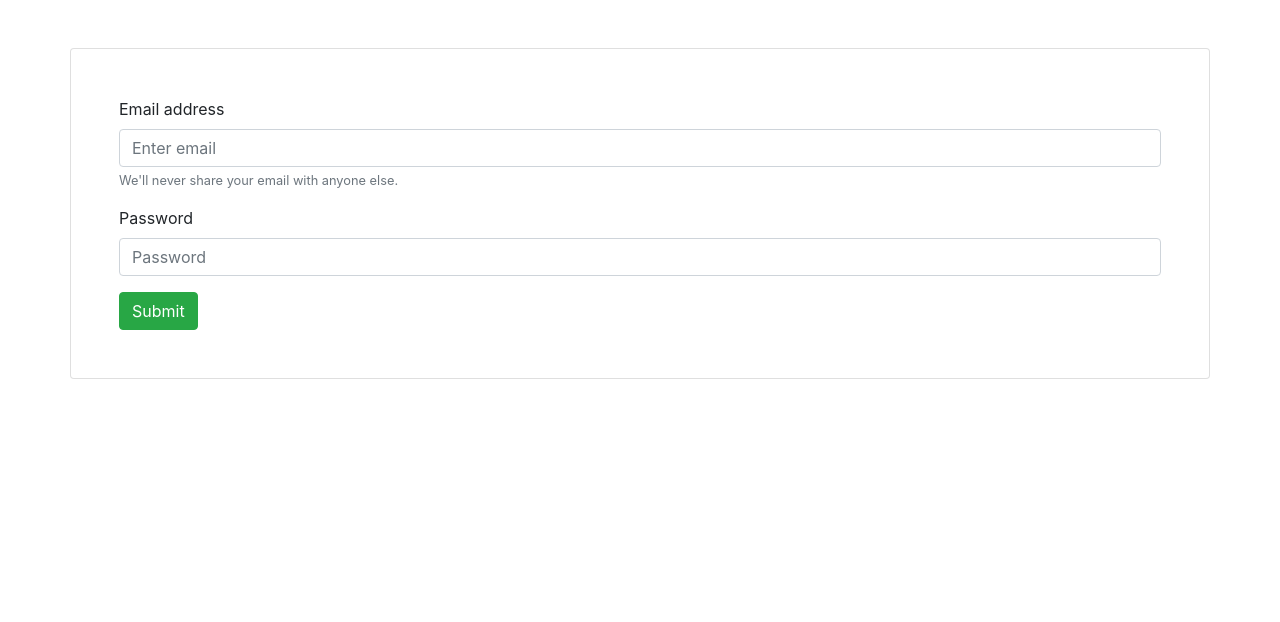
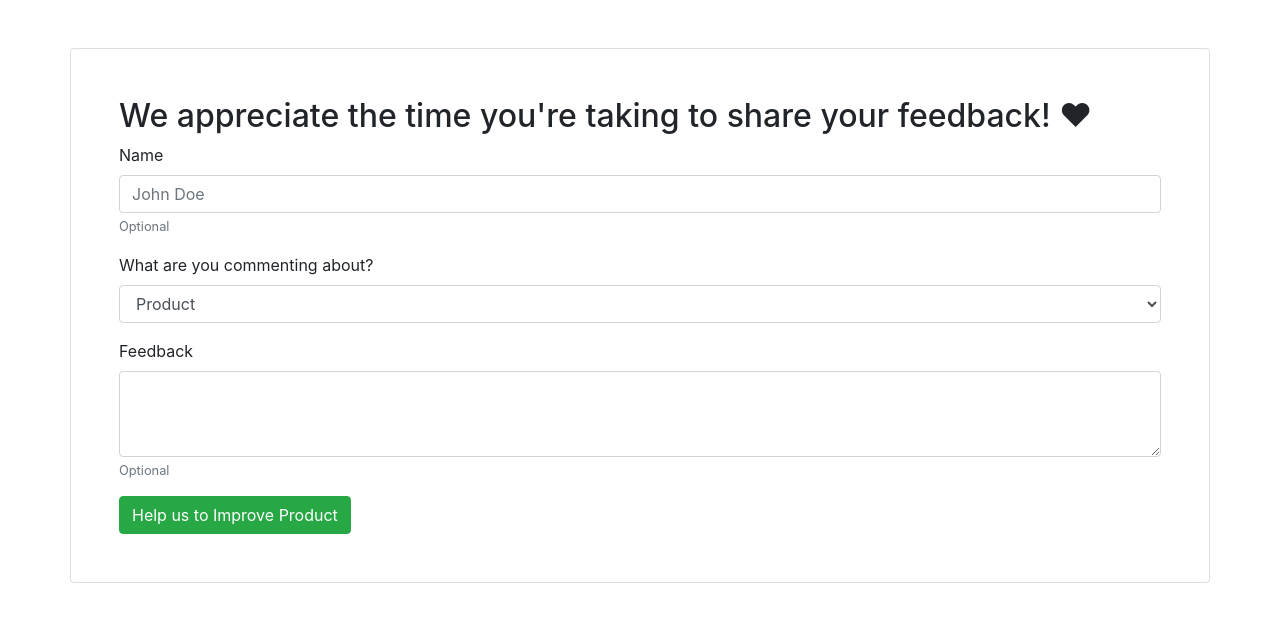
Before and after one commit to JowettC/hackthon-SG-AI, a Flask app: page /form in a window 1280 px wide. Shown: the top 622 px of the page. Run offline with Flask 2, Linux system fonts and the light colour scheme; some libraries are stand-ins or nearby versions.

Commit message:
updates on input

```diff
--- a/Frontend/templates/form.html
+++ b/Frontend/templates/form.html
@@ -10,19 +10,28 @@
 
     {% block content %}
         <div class="section d-flex justify-content-center align-items-center">
-            <div class="container card m-5 p-5">
+            <div class="container card m-2 mt-5 p-5">
                 <form>
+                    <h2>We appreciate the time you're taking to share your feedback! ❤</h2>
                     <div class="form-group">
-                        <label for="exampleInputEmail1">Email address</label>
-                        <input type="email" class="form-control" id="exampleInputEmail1" aria-describedby="emailHelp" placeholder="Enter email">
-                        <small id="emailHelp" class="form-text text-muted">We'll never share your email with anyone else.</small>
+                        <label for="nameInput">Name</label>
+                        <input type="text" class="form-control" id="nameInput" aria-describedby="optionalLabel" placeholder="John Doe">
+                        <small id="optionalLabel" class="form-text text-muted">Optional</small>
                       </div>
                       <div class="form-group">
-                        <label for="exampleInputPassword1">Password</label>
-                        <input type="password" class="form-control" id="exampleInputPassword1" placeholder="Password">
+                        <label for="exampleFormControlSelect1">What are you commenting about?</label>
+                        <select class="form-control" id="selectAspect">
+                          <option>Product</option>
+                          <option>Service</option>
+                        </select>
                       </div>
+                      <div class="form-group">
+                        <label for="feedbackInput">Feedback</label>
+                        <textarea class="form-control" id="feedbackInput" rows="3" aria-describedby="optionalLabel"></textarea>
+                        <small id="optionalLabel" class="form-text text-muted" >Optional</small>
+                    </div>
 
-                      <button type="submit" class="btn btn-success">Submit</button>
+                      <button type="submit" class="btn btn-success">Help us to Improve Product</button>
                 </form>
             </div>
         </div>
```
